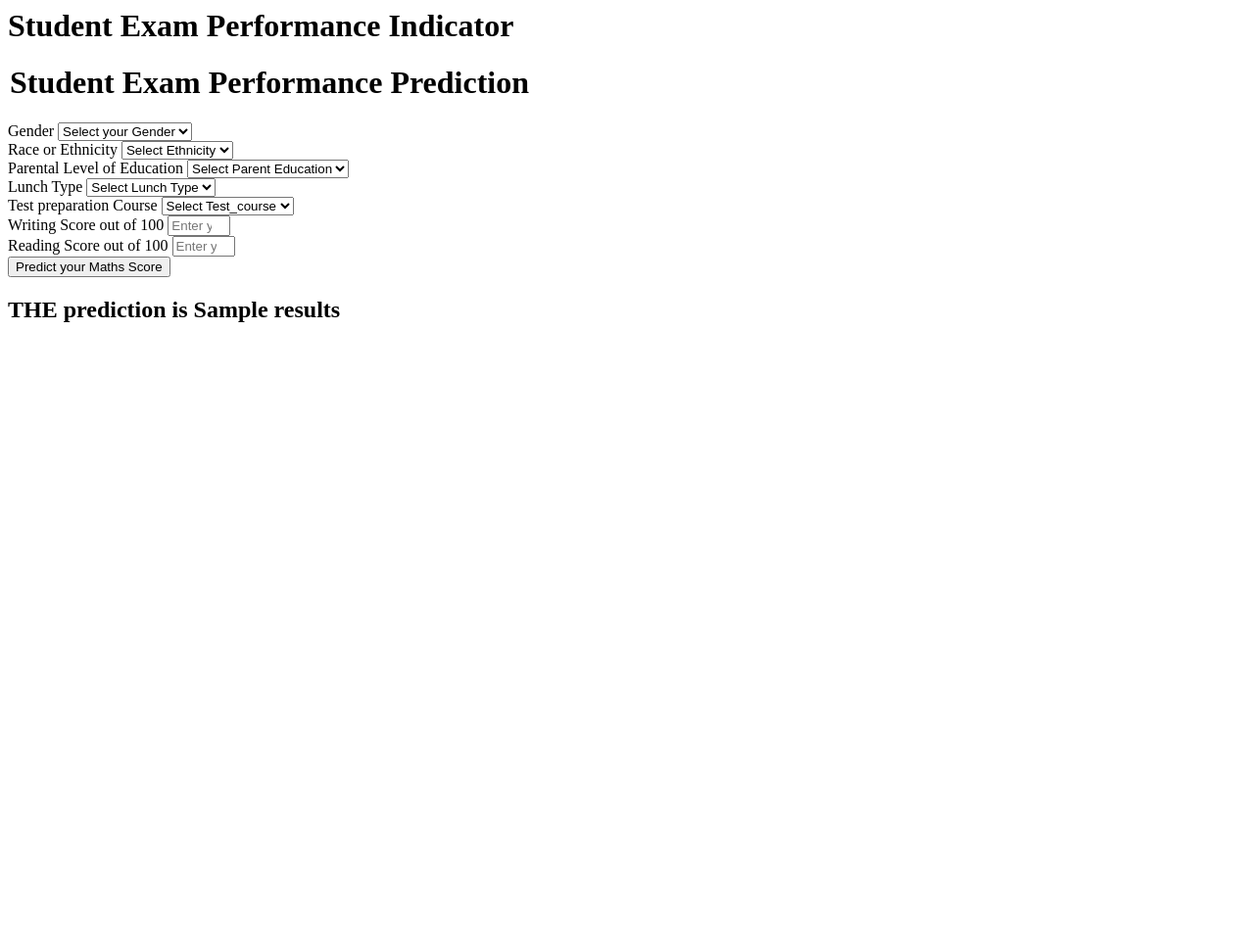
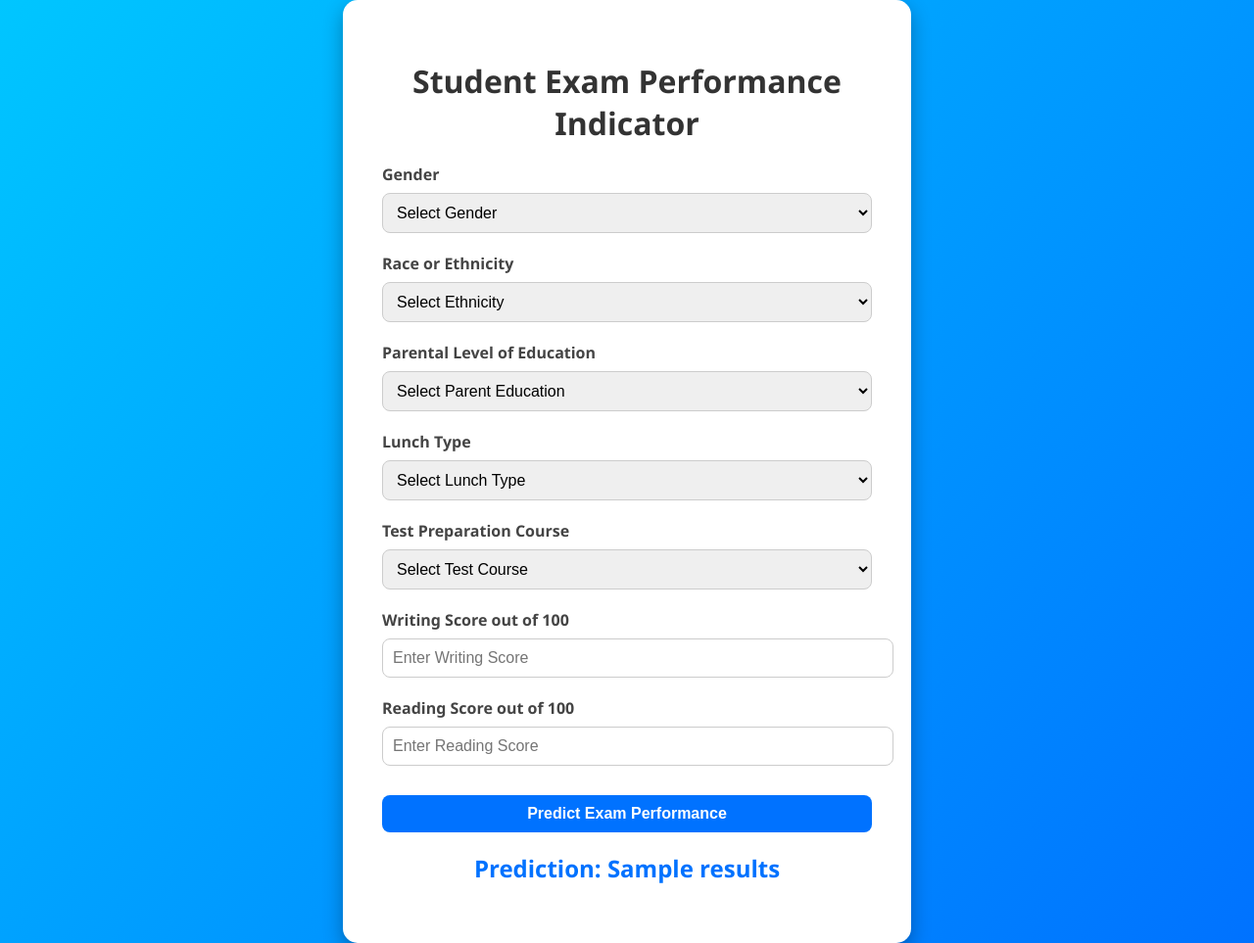
Before and after one commit to purnachandu01/ML-PROJECT, a Flask app: template templates/home.html in a window 1280 px wide. Shown: the whole page at 98% size. Before the commit the page ends 329 px from the top, so only its background shows below. Run offline with Flask 3, Linux system fonts and the light colour scheme; the template is opened without the code that fills it: most values are stand-ins (such as "Sample title", 1, 10 or a date in 2020).

Commit message:
updated folders

```diff
--- a/templates/home.html
+++ b/templates/home.html
@@ -1,112 +1,155 @@
+<!DOCTYPE html>
+<html lang="en">
+<head>
+  <meta charset="UTF-8">
+  <meta name="viewport" content="width=device-width, initial-scale=1.0">
+  <title>Student Exam Performance Indicator</title>
+  <style>
+    body {
+      font-family: "Segoe UI", Tahoma, Geneva, Verdana, sans-serif;
+      background: linear-gradient(135deg, #00c6ff, #0072ff);
+      margin: 0;
+      padding: 0;
+      display: flex;
+      justify-content: center;
+      align-items: center;
+      min-height: 100vh;
+    }
 
-<html>
+    .container {
+      background: #ffffff;
+      padding: 40px;
+      border-radius: 15px;
+      box-shadow: 0 8px 20px rgba(0,0,0,0.3);
+      width: 100%;
+      max-width: 500px;
+    }
+
+    h1 {
+      text-align: center;
+      margin-bottom: 20px;
+      color: #333;
+    }
+
+    .mb-3 {
+      margin-bottom: 20px;
+    }
+
+    label {
+      display: block;
+      margin-bottom: 8px;
+      font-weight: bold;
+      color: #444;
+    }
+
+    select, input[type="number"], button {
+      width: 100%;
+      padding: 10px;
+      border-radius: 8px;
+      border: 1px solid #ccc;
+      font-size: 1rem;
+      transition: 0.3s;
+    }
+
+    select:focus, input:focus {
+      outline: none;
+      border-color: #0072ff;
+      box-shadow: 0 0 8px rgba(0, 114, 255, 0.3);
+    }
+
+    button {
+      background: #0072ff;
+      color: #fff;
+      font-weight: bold;
+      cursor: pointer;
+      border: none;
+      margin-top: 10px;
+    }
+
+    button:hover {
+      background: #005fcc;
+    }
+
+    h2 {
+      text-align: center;
+      margin-top: 20px;
+      color: #0072ff;
+    }
+  </style>
+</head>
 <body>
-    <div class="login">
+  <div class="container">
     <h1>Student Exam Performance Indicator</h1>
 
     <form action="{{ url_for('predict_datapoint')}}" method="post">
-        <h1>
-            <legend>Student Exam Performance Prediction</legend>
-        </h1>
       <div class="mb-3">
-            <label class="form-label">Gender</label>
-            <select class="form-control" name="gender" placeholder="Enter you Gender" required>
-                <option class="placeholder" selected disabled value="">Select your Gender</option>
-                <option value="male">
-                    Male
-                </option>
-                <option value="female">
-                    Female
-                </option>
+        <label>Gender</label>
+        <select name="gender" required>
+          <option selected disabled value="">Select Gender</option>
+          <option value="male">Male</option>
+          <option value="female">Female</option>
         </select>
       </div>
+
       <div class="mb-3">
-            <label class="form-label">Race or Ethnicity</label>
-            <select class="form-control" name="ethnicity" placeholder="Enter you ethnicity" required>
-                <option class="placeholder" selected disabled value="">Select Ethnicity</option>
-                <option value="group A">
-                    Group A
-                </option>
-                <option value="group B">
-                    Group B
-                </option>
-                <option value="group C">
-                    Group C
-                </option>
-                <option value="group D">
-                    Group D
-                </option>
-                <option value="group E">
-                    Group E
-                </option>
+        <label>Race or Ethnicity</label>
+        <select name="ethnicity" required>
+          <option selected disabled value="">Select Ethnicity</option>
+          <option value="group A">Group A</option>
+          <option value="group B">Group B</option>
+          <option value="group C">Group C</option>
+          <option value="group D">Group D</option>
+          <option value="group E">Group E</option>
         </select>
       </div>
+
       <div class="mb-3">
-            <label class="form-label">Parental Level of Education</label>
-            <select class="form-control" name="parental_level_of_education"
-                placeholder="Enter you Parent Education" required>
-                <option class="placeholder" selected disabled value="">Select Parent Education</option>
-                <option value="associate's degree">
-                    associate's degree
-                </option>
-                <option value="bachelor's degree">
-                    bachelor's degree
-                </option>
-                <option value="high school">
-                    high school
-                </option>
-                <option value="master's degree">
-                    master's degree
-                </option>
-                <option value="some college">
-                    some college
-                </option>
-                <option value="some high school">
-                    some high school
-                </option>
+        <label>Parental Level of Education</label>
+        <select name="parental_level_of_education" required>
+          <option selected disabled value="">Select Parent Education</option>
+          <option value="associate's degree">Associate's degree</option>
+          <option value="bachelor's degree">Bachelor's degree</option>
+          <option value="high school">High school</option>
+          <option value="master's degree">Master's degree</option>
+          <option value="some college">Some college</option>
+          <option value="some high school">Some high school</option>
         </select>
       </div>
+
       <div class="mb-3">
-            <label class="form-label">Lunch Type</label>
-            <select class="form-control" name="lunch" placeholder="Enter you Lunch" required>
-                <option class="placeholder" selected disabled value="">Select Lunch Type</option>
-                <option value="free/reduced">
-                    free/reduced
-                </option>
-                <option value="standard">
-                    standard
-                </option>
+        <label>Lunch Type</label>
+        <select name="lunch" required>
+          <option selected disabled value="">Select Lunch Type</option>
+          <option value="free/reduced">Free/Reduced</option>
+          <option value="standard">Standard</option>
         </select>
       </div>
+
       <div class="mb-3">
-            <label class="form-label">Test preparation Course</label>
-            <select class="form-control" name="test_preparation_course" placeholder="Enter you Course"
-                required>
-                <option class="placeholder" selected disabled value="">Select Test_course</option>
-                <option value="none">
-                    None
-                </option>
-                <option value="completed">
-                    Completed
-                </option>
+        <label>Test Preparation Course</label>
+        <select name="test_preparation_course" required>
+          <option selected disabled value="">Select Test Course</option>
+          <option value="none">None</option>
+          <option value="completed">Completed</option>
         </select>
       </div>
+
       <div class="mb-3">
-            <label class="form-label">Writing Score out of 100</label>
-            <input class="form-control" type="number" name="reading_score"
-                placeholder="Enter your Reading score" min='0' max='100' />
+        <label>Writing Score out of 100</label>
+        <input type="number" name="writing_score" min="0" max="100" placeholder="Enter Writing Score" required>
       </div>
+
       <div class="mb-3">
-            <label class="form-label">Reading Score out of 100</label>
-            <input class="form-control" type="number" name="writing_score"
-                placeholder="Enter your Reading Score" min='0' max='100' />
+        <label>Reading Score out of 100</label>
+        <input type="number" name="reading_score" min="0" max="100" placeholder="Enter Reading Score" required>
       </div>
-        <div class="mb-3">
-            <input class="btn btn-primary" type="submit" value="Predict your Maths Score" required />
+
+      <!-- ✅ Predict Button -->
+      <button type="submit"> Predict Exam Performance</button>
+    </form>
+
+    <!-- ✅ Where Flask will display result -->
+    <h2>Prediction: {{ results }}</h2>
   </div>
-    </form>
-    <h2>
-       THE  prediction is {{results}}
-    </h2>
-   <body>
+</body>
 </html>
```
Also changed, not shown: templates/index.html (+66 -1 lines). Lines whose indentation alone changed are shown as unchanged.
